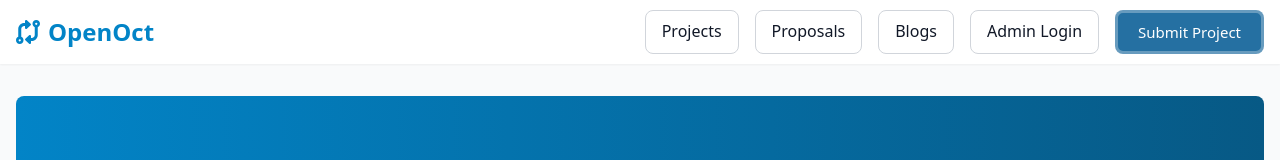
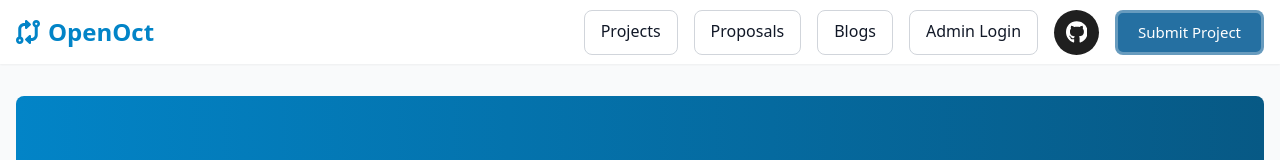
Before and after one commit to Jivan052/OpenOct, a React (Vite) app: page / in a window 1280 px wide. Shown: the top 160 px of the page. Built offline with nearby package versions, Linux system fonts and the light colour scheme; no server answers.

Commit message:
OpenOct Guild

```diff
--- a/src/components/LandingPage.jsx
+++ b/src/components/LandingPage.jsx
@@ -1,6 +1,5 @@
 import { Link } from 'react-router-dom';
 import { FaArrowRight } from 'react-icons/fa';
-import Button from '../reusables/Button';
 
 const LandingPage = () => {
   const latestProjects = [
@@ -48,7 +47,6 @@
           </div>
         </div>
       </div>
-
       {/* Latest Projects Section */}
       <section className="py-16">
         <div className="container mx-auto px-4">
--- a/src/components/Navbar.jsx
+++ b/src/components/Navbar.jsx
@@ -3,6 +3,7 @@
 import { FaBars, FaTimes } from 'react-icons/fa';
 import { FaCodeCompare } from 'react-icons/fa6';
 import Button from '../reusables/Button';
+import Gittip from '../reusables/Gittip';
 
 const Navbar = () => {
   const [isOpen, setIsOpen] = useState(false);
@@ -35,6 +36,9 @@
             <Link to="/login" className="px-4 py-2 border border-gray-300 rounded-lg hover:bg-gray-50">
               Admin Login
             </Link>
+            <Link to="https://github.com/OpenOct-Guild" target="_blank" rel="noopener noreferrer">
+              <Gittip />
+            </Link>
             <Button as={Link} to="/submit" className="btn-primary">
               Submit Project
             </Button>
@@ -62,7 +66,6 @@
             <Link to="/submit" className="block px-4 py-2 border-t border-gray-300 hover:bg-gray-50">
               Submit Project
             </Link>
-
           </div>
         )}
       </div>
--- /dev/null
+++ b/src/reusables/Gittip.jsx
@@ -0,0 +1,65 @@
+import React from 'react';
+import styled from 'styled-components';
+
+const Gittip = () => {
+  return (
+    <StyledWrapper>
+      <button className="Btn">
+        <svg className="svgIcon" viewBox="0 0 496 512" height="1.4em" xmlns="http://www.w3.org/2000/svg"><path d="M165.9 397.4c0 2-2.3 3.6-5.2 3.6-3.3.3-5.6-1.3-5.6-3.6 0-2 2.3-3.6 5.2-3.6 3-.3 5.6 1.3 5.6 3.6zm-31.1-4.5c-.7 2 1.3 4.3 4.3 4.9 2.6 1 5.6 0 6.2-2s-1.3-4.3-4.3-5.2c-2.6-.7-5.5.3-6.2 2.3zm44.2-1.7c-2.9.7-4.9 2.6-4.6 4.9.3 2 2.9 3.3 5.9 2.6 2.9-.7 4.9-2.6 4.6-4.6-.3-1.9-3-3.2-5.9-2.9zM244.8 8C106.1 8 0 113.3 0 252c0 110.9 69.8 205.8 169.5 239.2 12.8 2.3 17.3-5.6 17.3-12.1 0-6.2-.3-40.4-.3-61.4 0 0-70 15-84.7-29.8 0 0-11.4-29.1-27.8-36.6 0 0-22.9-15.7 1.6-15.4 0 0 24.9 2 38.6 25.8 21.9 38.6 58.6 27.5 72.9 20.9 2.3-16 8.8-27.1 16-33.7-55.9-6.2-112.3-14.3-112.3-110.5 0-27.5 7.6-41.3 23.6-58.9-2.6-6.5-11.1-33.3 2.6-67.9 20.9-6.5 69 27 69 27 20-5.6 41.5-8.5 62.8-8.5s42.8 2.9 62.8 8.5c0 0 48.1-33.6 69-27 13.7 34.7 5.2 61.4 2.6 67.9 16 17.7 25.8 31.5 25.8 58.9 0 96.5-58.9 104.2-114.8 110.5 9.2 7.9 17 22.9 17 46.4 0 33.7-.3 75.4-.3 83.6 0 6.5 4.6 14.4 17.3 12.1C428.2 457.8 496 362.9 496 252 496 113.3 383.5 8 244.8 8zM97.2 352.9c-1.3 1-1 3.3.7 5.2 1.6 1.6 3.9 2.3 5.2 1 1.3-1 1-3.3-.7-5.2-1.6-1.6-3.9-2.3-5.2-1zm-10.8-8.1c-.7 1.3.3 2.9 2.3 3.9 1.6 1 3.6.7 4.3-.7.7-1.3-.3-2.9-2.3-3.9-2-.6-3.6-.3-4.3.7zm32.4 35.6c-1.6 1.3-1 4.3 1.3 6.2 2.3 2.3 5.2 2.6 6.5 1 1.3-1.3.7-4.3-1.3-6.2-2.2-2.3-5.2-2.6-6.5-1zm-11.4-14.7c-1.6 1-1.6 3.6 0 5.9 1.6 2.3 4.3 3.3 5.6 2.3 1.6-1.3 1.6-3.9 0-6.2-1.4-2.3-4-3.3-5.6-2z" /></svg>
+        <span className="text">OpenOct Guild</span>
+      </button>
+    </StyledWrapper>
+  );
+}
+
+const StyledWrapper = styled.div`
+  .Btn {
+    border: none;
+    border-radius: 50%;
+    width: 45px;
+    height: 45px;
+    display: flex;
+    align-items: center;
+    justify-content: center;
+    transition-duration: .4s;
+    cursor: pointer;
+    position: relative;
+    background-color: rgb(31, 31, 31);
+    overflow: hidden;
+  }
+
+  .svgIcon {
+    transition-duration: .3s;
+  }
+
+  .svgIcon path {
+    fill: white;
+  }
+
+  .text {
+    position: absolute;
+    color: rgb(255, 255, 255);
+    width: 120px;
+    font-weight: 450;
+    opacity: 0;
+    transition-duration: .4s;
+  }
+
+  .Btn:hover {
+    width: 110px;
+    transition-duration: .4s;
+    border-radius: 30px;
+  }
+
+  .Btn:hover .text {
+    opacity: 1;
+    transition-duration: .4s;
+    padding: 20px;
+  }
+
+  .Btn:hover .svgIcon {
+    opacity: 0;
+    transition-duration: .3s;
+  }`;
+
+export default Gittip;
```
